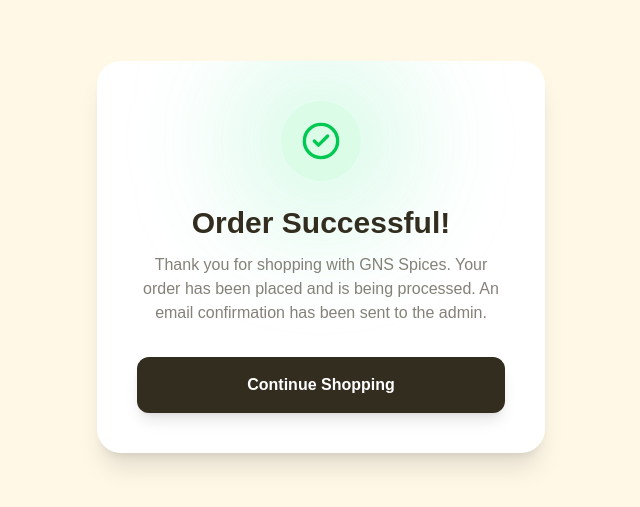
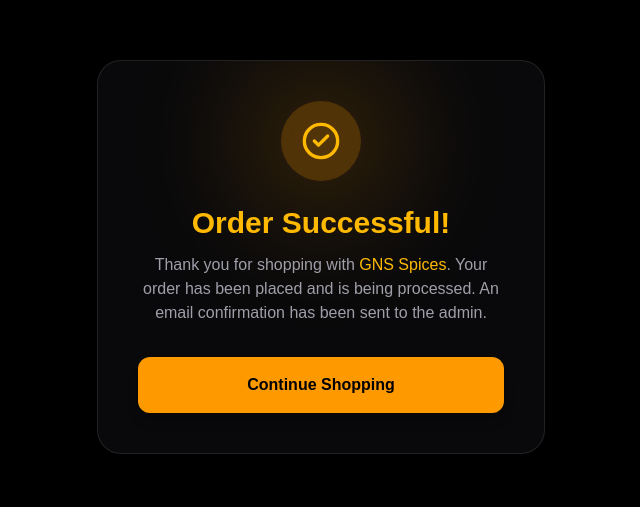
Before and after one commit to RohitYadav8/gns-spices, a Next.js app: page /success in a window 1280 px wide. Shown: the part 143-650 px from the top of the page, without its empty margins (319-959 px from the left). Built offline with nearby package versions, Linux system fonts and the light colour scheme.

Commit message:
Initial commit - project setup

```diff
--- a/src/app/components/B2BSection.tsx
+++ b/src/app/components/B2BSection.tsx
@@ -56,16 +56,17 @@ export default function B2BCards() {
 
               <Link
                 href={card.href}
-                className="mt-2 inline-flex items-center gap-2"
+                className="mt-2 inline-flex items-center gap-2 group"
               >
                 <span className="underline decoration-white underline-offset-4 text-white">
-  Learn More
-</span>
+                  Learn More
+                </span>
 
-                <span className="flex items-center justify-center text-white transition-all duration-300 group-hover:text-black">
+                <span className="flex items-center justify-center text-white text-lg font-bold transition-all duration-300 group-hover:text-amber-400">
                   →
                 </span>
               </Link>
+
             </div>
           </div>
         ))}
--- a/src/app/success/page.tsx
+++ b/src/app/success/page.tsx
@@ -1,3 +1,6 @@
+
+
+
 "use client";
 
 import Link from "next/link";
@@ -9,45 +12,46 @@ import { useSearchParams } from "next/navigation";
 function SuccessContent() {
   const { clearCart } = useCart();
   const searchParams = useSearchParams();
-  const session_id = searchParams.get('session_id');
+  const session_id = searchParams.get("session_id");
 
   // Clear cart and verify payment when successful
   useEffect(() => {
     clearCart();
 
     if (session_id) {
-      fetch('/api/admin/verify-session', {
-        method: 'POST',
-        headers: { 'Content-Type': 'application/json' },
-        body: JSON.stringify({ session_id })
+      fetch("/api/admin/verify-session", {
+        method: "POST",
+        headers: { "Content-Type": "application/json" },
+        body: JSON.stringify({ session_id }),
       }).catch(console.error);
     }
   }, [clearCart, session_id]);
 
   return (
-    <div className="min-h-screen bg-[#FFF8E7] flex items-center justify-center px-4">
-      <div className="max-w-md w-full bg-white rounded-3xl shadow-xl p-10 text-center relative overflow-hidden">
+    <div className="min-h-screen bg-black flex items-center justify-center px-4">
+      <div className="max-w-md w-full rounded-3xl shadow-xl p-10 text-center relative overflow-hidden border border-white/10 bg-zinc-950">
 
-        {/* Glow Effect */}
-        <div className="absolute top-0 left-1/2 -translate-x-1/2 w-40 h-40 bg-green-400/20 blur-[60px] rounded-full pointer-events-none" />
+        {/* Gradient Glow Effect */}
+        <div className="absolute top-0 left-1/2 -translate-x-1/2 w-40 h-40 bg-amber-500/20 blur-[60px] rounded-full pointer-events-none" />
 
         <div className="relative z-10 flex flex-col items-center">
-          <div className="w-20 h-20 bg-green-100 rounded-full flex items-center justify-center mb-6">
-            <CheckCircle2 size={40} className="text-green-500" />
+          <div className="w-20 h-20 bg-amber-500/20 rounded-full flex items-center justify-center mb-6">
+            <CheckCircle2 size={40} className="text-amber-400" />
           </div>
 
-          <h1 className="text-3xl font-black text-[#332D20] mb-3">
+          <h1 className="text-3xl font-black text-amber-400 mb-3">
             Order Successful!
           </h1>
 
-          <p className="text-[#332D20]/60 font-medium mb-8">
-            Thank you for shopping with GNS Spices. Your order has been placed and is being processed.
+          <p className="text-zinc-400 font-medium mb-8">
+            Thank you for shopping with <span className="text-amber-400">GNS Spices</span>.
+            Your order has been placed and is being processed.
             An email confirmation has been sent to the admin.
           </p>
 
           <Link
             href="/"
-            className="w-full bg-[#332D20] text-white font-bold py-4 rounded-xl shadow-lg hover:bg-[#F48F68] transition-all duration-300 block"
+            className="w-full bg-amber-500 text-black font-bold py-4 rounded-xl shadow-lg hover:bg-amber-400 transition-all duration-300 block"
           >
             Continue Shopping
           </Link>
@@ -59,7 +63,13 @@ function SuccessContent() {
 
 export default function SuccessPage() {
   return (
-    <Suspense fallback={<div className="min-h-screen bg-[#FFF8E7] flex items-center justify-center">Loading...</div>}>
+    <Suspense
+      fallback={
+        <div className="min-h-screen bg-black flex items-center justify-center text-amber-400">
+          Loading...
+        </div>
+      }
+    >
       <SuccessContent />
     </Suspense>
   );
```
